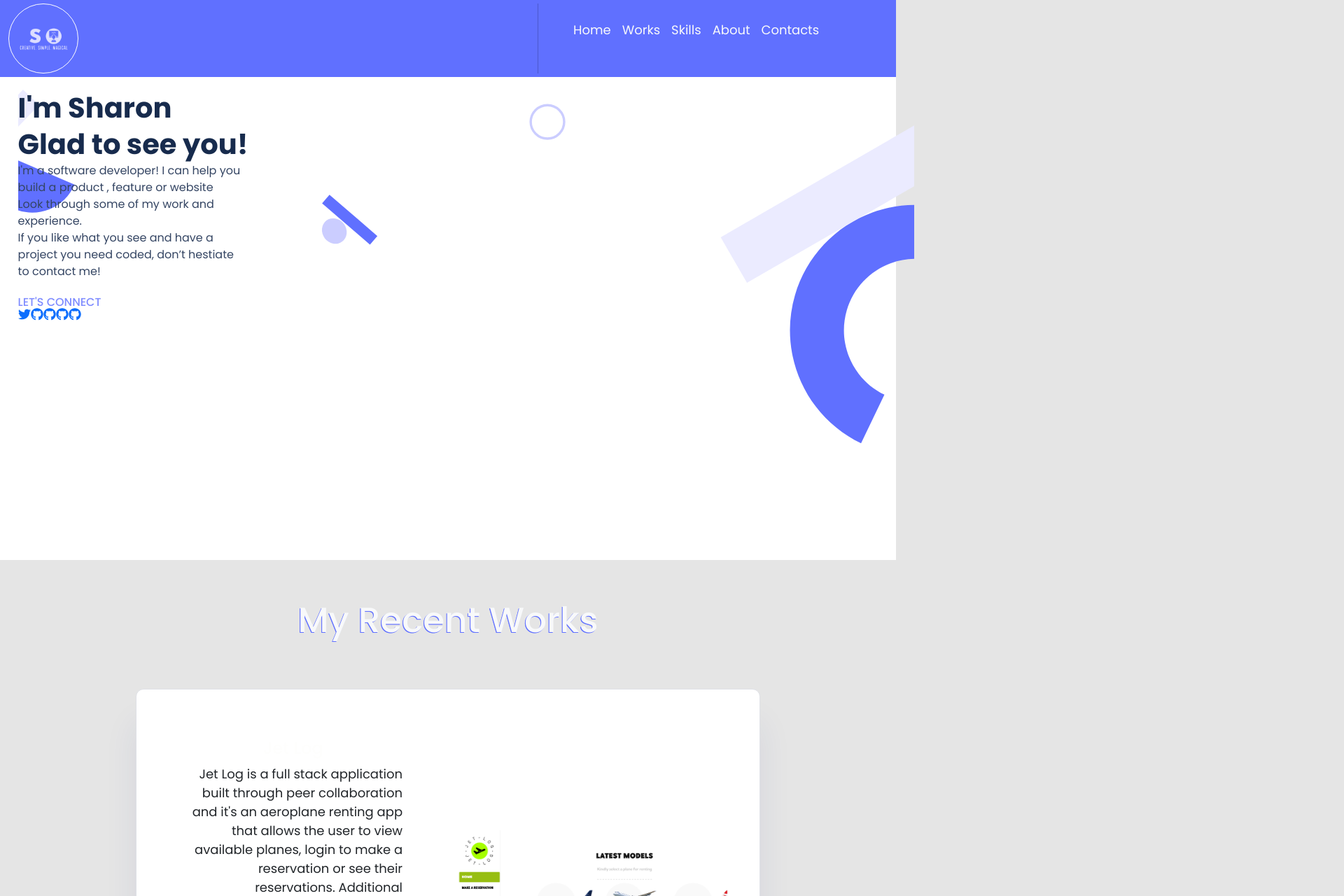
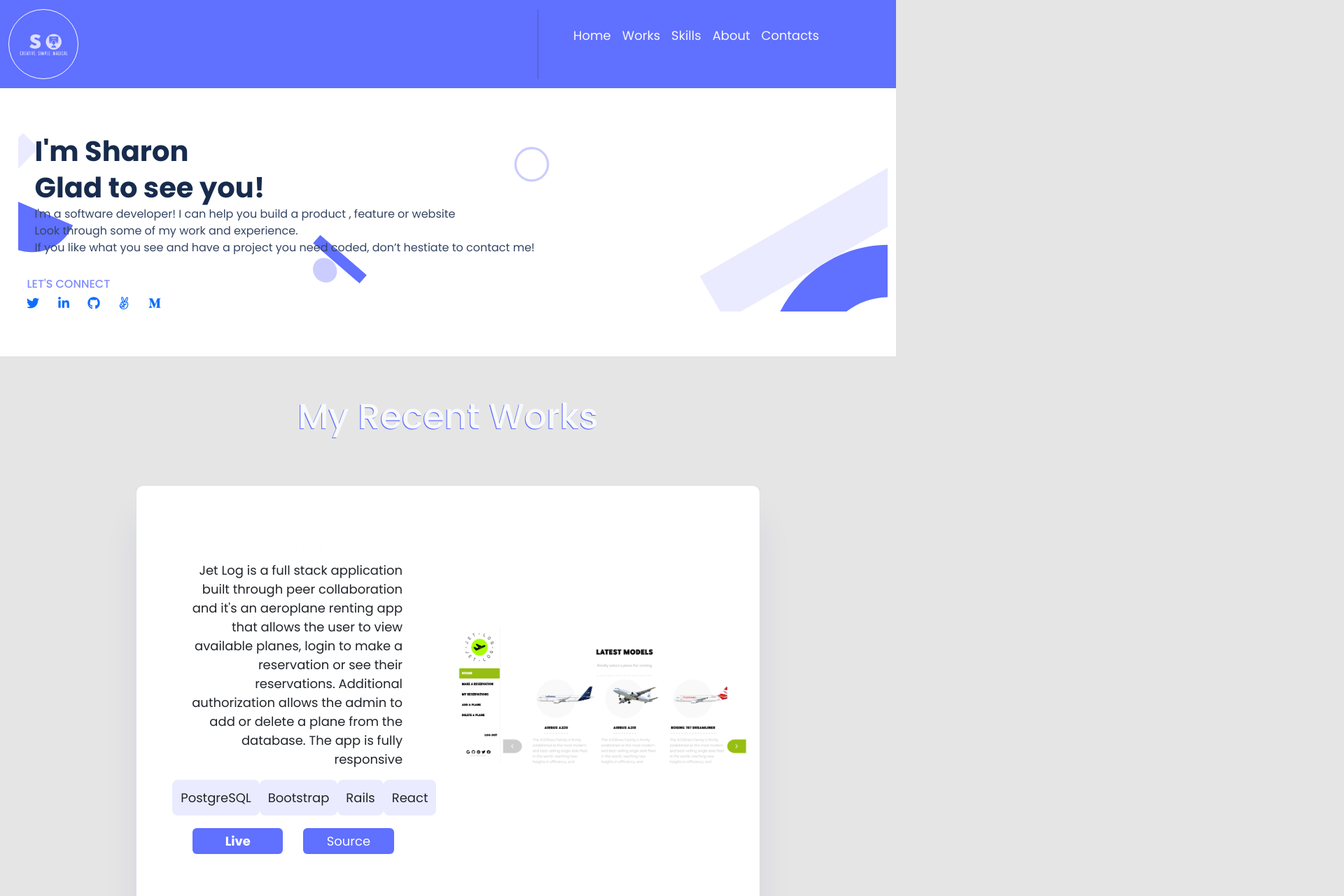
Before and after one commit to sharon-odhiambo/Personal-portfolio, a React (Create React App) app: page / in a window 1280 px wide. Shown: the top 1280 px of the page at 70% size, 1920 px wide, since content can reach past the window. Built offline with nearby package versions, Linux system fonts and the light colour scheme.

Commit message:
update portfolio page styling

```diff
--- a/src/App.css
+++ b/src/App.css
@@ -109,10 +109,7 @@ body {
 
 .navbar {
   background-color: #6070ff;
-  position: fixed;
-  width: 100%;
-  height: 110px;
-  z-index: 12;
+  position: sticky;
   transition: all 0.3s ease-in-out;
 }
 
@@ -121,14 +118,13 @@ body {
   color: #fefefd;
 }
 
-.im {
-  background-image: url('./images/ban.png');
-  background-repeat: no-repeat;
-  background-size: cover;
-  background-position: bottom left;
-  width: 40%;
-  height: 150px;
-  border-radius: 50%;
+.intro {
+  font-weight: 700;
+  font-size: 40px;
+  line-height: 52px;
+  color: #172b4d;
+  width: 327px;
+  margin: 24px;
 }
 
 .border span {
@@ -148,12 +144,11 @@ body {
 .header-background {
   background-image: url('./images/header-bg.svg');
   background-repeat: no-repeat;
-  background-size: 100%;
+  background-size: 97%;
   align-items: center;
   justify-content: center;
   margin: 5% 2%;
   width: 100vw;
-  height: 100vh;
 }
 
 .headline-content {
@@ -205,7 +200,6 @@ body {
 
 .lets-connect {
   width: 160px;
-  height: 14px;
   font-family: 'Poppins', sans-serif;
   font-style: normal;
   font-weight: 500;
@@ -216,7 +210,7 @@ body {
   order: 0;
   flex-grow: 0;
   gap: 15px;
-  padding-left: 0;
+  padding-left: 6%;
 }
 
 .social-media-links {
@@ -225,8 +219,9 @@ body {
   list-style: none;
   display: flex;
   justify-content: flex-start;
+  gap: 2%;
   border-radius: 0;
-  padding-left: 0;
+  padding-left: 6%;
 }
 
 .button-resume span {
@@ -262,18 +257,16 @@ body {
 }
 
 .skill-section-items ul li p {
-  flex: none;
-  order: 0;
-  flex-grow: 0;
-  padding-left: 0;
-  right: 78px;
   font-family: 'Poppins', sans-serif;
   font-style: normal;
   font-weight: 500;
   font-size: 20px;
+  color: #000;
+}
+
+.skill-items ul li span {
   display: flex;
-  align-items: center;
-  color: #000;
+  flex-direction: column;
 }
 
 .border span:hover,
@@ -309,7 +302,8 @@ body {
   border: 1px solid;
 }
 
-.card-img {
+.card-img,
+.card1-img {
   width: 100%;
   height: 100%;
   background-size: contain;
@@ -338,34 +332,38 @@ body {
   padding: 0.5rem 1rem;
   transition: all 0.3s ease 0s;
   width: 100%;
-  height: 600px;
+  height: 100vh;
   align-items: center;
   display: flex;
   justify-content: center;
   position: relative;
 }
 
-.skill {
+.card1 {
+  background: #fff;
+  border: 1px solid #dfe1e6;
+  border-radius: 11px;
+  box-shadow: 0 48px 48px rgba(37, 47, 137, 0.08);
+  margin: 0.5rem;
+  padding: 0.5rem 1rem;
+  transition: all 0.3s ease 0s;
+  width: 100%;
+  height: 900px;
+  align-items: center;
   display: flex;
-  gap: 5%;
-  list-style: none;
+  flex-direction: column;
+  justify-content: center;
+  position: relative;
 }
 
-.skill li {
-  text-decoration: none;
-  align-items: center;
-  padding: 12px;
-  background: #ebebff;
-  border-radius: 8px;
+.card img,
+.card1 img {
+  object-fit: cover;
+  width: 100%;
 }
 
-.card img {
-  object-fit: cover;
-  height: 400px;
-  width: 400px;
-}
-
-.card img::after {
+.card img::after,
+.card1 img::after {
   background-image: linear-gradient(0deg, #ffcf70 0%, #ffae3d 97%);
   content: '';
   height: 100%;
@@ -377,17 +375,20 @@ body {
   z-index: -1;
 }
 
-.card:hover {
+.card:hover,
+.card1:hover {
   animation-name: hoverPop;
   animation-duration: 4s;
 }
 
-.card:hover img {
+.card:hover img,
+.card1:hover img {
   box-shadow: 2px 2px 4px 0 rgba(10, 12, 15, 0.27);
   box-shadow: 0 0 30px 0 rgba(10, 12, 15, 0.27);
 }
 
-.card:hover::before {
+.card:hover::before,
+.card1:hover::before {
   animation: slick-hover-2 3s 0.4s linear infinite;
   transform: translateY(-20px) translateX(-20px);
 }
@@ -575,25 +576,8 @@ body {
   margin-bottom: 10%;
 }
 
-.slick-prev,
-.slick-next {
-  background: none !important;
-  background-color: #d27e09;
-  color: #d27e09 !important;
-}
-
 .resume-btn a {
   text-decoration: none;
-}
-
-.landing,
-.bt {
-  background-color: #fff;
-}
-
-.landing {
-  height: 100vh;
-  padding-top: 5%;
 }
 
 .nav {
@@ -613,7 +597,8 @@ body {
 
 .btn-close,
 .navbar-toggler {
-  background-color: #ffa01b;
+  background-color: #6070ff;
+  color: #fff;
 }
 
 .form {
@@ -641,7 +626,6 @@ body {
   display: flex;
   flex-direction: column;
   padding-right: 40px;
-  width: 327px;
   height: 170px;
   border-radius: 8px;
   border: none;
@@ -720,11 +704,6 @@ input[type="email"] {
   flex-grow: 0;
 }
 
-.works-skills {
-  row-gap: 20px;
-  width: 100%;
-}
-
 .languages {
   list-style: none;
   display: flex;
@@ -772,17 +751,15 @@ input[type="email"] {
 
 .about-me-skills {
   display: flex;
-  flex-direction: row;
+  flex-direction: column;
   width: 100%;
-  margin-left: 5%;
   background: #fff;
   border-top-right-radius: 5rem;
 }
 
 .about-me {
-  height: 409px;
   width: 100%;
-  left: 375px;
+  padding-left: 4%;
   background-position: center;
   background-repeat: no-repeat;
   background-size: cover;
@@ -796,6 +773,21 @@ input[type="email"] {
   align-items: flex-start;
 }
 
+.skill {
+  display: flex;
+  flex-wrap: wrap;
+  list-style: none;
+}
+
+.skill li {
+  text-decoration: none;
+  align-items: center;
+  padding: 12px;
+  background: #ebebff;
+  border-radius: 8px;
+}
+
+.skill-section-items h3,
 .about-me div h3 {
   font-family: 'Poppins', sans-serif;
   font-size: 40px;
@@ -806,47 +798,38 @@ input[type="email"] {
   color: #172b4d;
 }
 
-.skill-items ul {
+.skill-items {
   display: flex;
-  justify-content: center;
-  align-items: center;
+  gap: 2%;
+}
+
+.sk {
+  display: flex;
+  justify-content: flex-start;
+  flex-direction: row;
+  list-style: none;
+  gap: 2%;
+}
+
+.skill-section-items {
+  width: 100%;
 }
 
 .skill-section-items ul {
   list-style: none;
+  margin-left: 0;
+  width: 80%;
+}
+
+.skill-items li {
   display: flex;
   flex-direction: column;
-  gap: 12px;
-  width: 100%;
-  height: 328px;
-  flex: none;
-  order: 1;
-  flex-grow: 0;
-  padding: 0;
-}
-
-.skill-items ul li {
-  width: 90%;
-  height: 66px;
+  width: 120px;
+  height: 150px;
   border-radius: 8px;
-  flex: none;
-  order: 0;
-  flex-grow: 0;
-  background: #f7f7f9;
-  margin-bottom: 8px;
-}
-
-.skill-section-items {
-  list-style: none;
-  display: flex;
-  flex-direction: column;
-  align-items: center;
-  padding: 0;
-  width: 100%;
-  height: 464.15px;
-  flex: none;
-  order: 1;
-  flex-grow: 0;
+  gap: 4%;
+  background-color: #e5e5e5;
+  margin-bottom: 2%;
 }
 
 .button-resume {
@@ -880,6 +863,14 @@ input[type="email"] {
 
   .offcanvas-header {
     display: none;
+  }
+
+  .intro {
+    width: 900px;
+    font-size: 48px;
+    color: #091e42;
+    line-height: 60px;
+    margin-bottom: 8px;
   }
 
   .navtext {
@@ -921,15 +912,18 @@ input[type="email"] {
     height: 280px;
   }
 
-  .card {
+  .card,
+  .card1 {
     display: grid;
     grid-template-columns: 1fr 1fr;
     width: 80%;
+    height: 600px;
     column-gap: 3%;
     margin-bottom: 2%;
   }
 
-  .card:nth-of-type(odd) {
+  .card:nth-of-type(odd),
+  .card1:nth-of-type(odd) {
     grid-auto-flow: dense;
     direction: rtl;
   }
@@ -938,6 +932,7 @@ input[type="email"] {
     display: flex;
     flex-direction: column;
     align-items: center;
+    flex-wrap: wrap;
   }
 
   .links {
@@ -949,6 +944,11 @@ input[type="email"] {
   .skills {
     display: grid;
     grid-template-columns: 1fr 1fr 1fr 1fr;
+  }
+
+  .about-me-skills {
+    display: flex;
+    flex-direction: row;
   }
 
   .bt {
@@ -983,4 +983,13 @@ input[type="email"] {
     width: 102px;
     height: 124px;
   }
+
+  .lets-connect,
+  .social-media-links {
+    padding-left: 1%;
+  }
+
+  .headline-content div p {
+    width: 827px;
+  }
 }
--- a/src/Contacts.js
+++ b/src/Contacts.js
@@ -1,9 +1,9 @@
 import React from 'react';
 
 const Contacts = () => (
-  <form className="form" id="form" name="form" action="https://formspree.io/f/xeqndgga" method="post">
+  <form className="form pt-2" id="form" name="form" action="https://formspree.io/f/xeqndgga" method="post">
     <h4>Contact Me</h4>
-    <p>
+    <p className="pt-2 ps-1">
       If you have an application you are interested in developing,
       a feature that you need built or a project that needs coding. I’d love to help with it
       {' '}
--- a/src/Home.js
+++ b/src/Home.js
@@ -1,11 +1,12 @@
 import React from 'react';
-import { FaGithub, FaTwitter } from 'react-icons/fa';
+import {
+  FaGithub, FaTwitter, FaLinkedinIn, FaAngellist, FaMediumM,
+} from 'react-icons/fa';
 
 const Home = () => (
-  <div className="header-background">
-    <div className="headline" id="headline">
+  <div className="header-background" id="headline">
     <div className="headline-content">
-        <div>
+      <div className="intro">
         <h1>
           I&apos;m Sharon
           {' '}
@@ -35,32 +36,31 @@ const Home = () => (
         </li>
         <li>
           {' '}
-            <a href="https://www.linkedin.com/in/sharon-odhiambo-4333a0163/" target="_blank" rel="noopener noreferrer">
+          <a href="https://www.linkedin.com/in/sharonn-odhiambo/" target="_blank" rel="noopener noreferrer">
+            <FaLinkedinIn />
+          </a>
+        </li>
+        <li>
+          {' '}
+          <a href="https://github.com/sharon-odhiambo" target="_blank" rel="noopener noreferrer">
             <FaGithub />
           </a>
         </li>
         <li>
           {' '}
-            <a href="https://www.linkedin.com/in/sharon-odhiambo-4333a0163/" target="_blank" rel="noopener noreferrer">
-              <FaGithub />
-            </a>
-          </li>
-          <li>
-            {' '}
-            <a href="https://www.linkedin.com/in/sharon-odhiambo-4333a0163/" target="_blank" rel="noopener noreferrer">
-              <FaGithub />
+          <a href="https://angel.co/u/sharon-odhiambo-1" target="_blank" rel="noopener noreferrer">
+            <FaAngellist />
           </a>
         </li>
         <li>
           {' '}
           <a href="https://github.com/sharon-odhiambo" target="_blank" rel="noopener noreferrer" className="social-media-link">
-              <FaGithub />
+            <FaMediumM />
           </a>
         </li>
       </ul>
     </div>
   </div>
-  </div>
 );
 
 export default Home;
--- a/src/Works.js
+++ b/src/Works.js
@@ -9,7 +9,7 @@ const Works = () => (
       My Recent Works
     </h2>
     <div className="other-projects container pt-5">
-      <div className="card m-1 mb-5">
+      <div className="card1 m-1 mb-5">
         <div
           style={{ backgroundImage: `url(${jet}` }}
           className="card-img"
@@ -37,7 +37,7 @@ const Works = () => (
           </span>
         </div>
       </div>
-      <div className="card m-1 mb-5">
+      <div className="card1 m-1 mb-5">
         <div
           style={{ backgroundImage: `url(${budg}` }}
           className="card-img"
```
Also changed, not shown: src/Skills.js (+14 -48 lines). Lines whose indentation alone changed are shown as unchanged.
